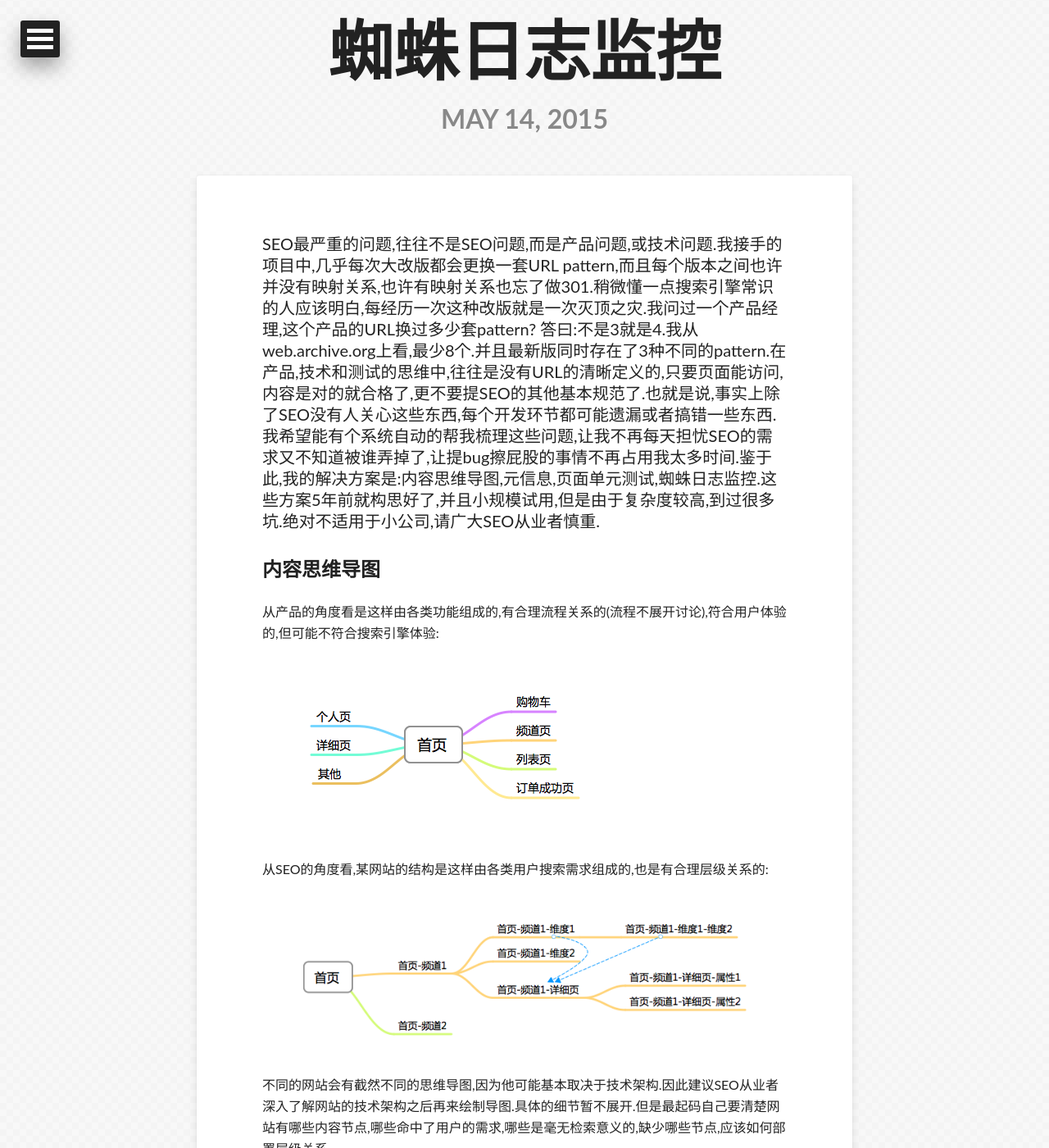
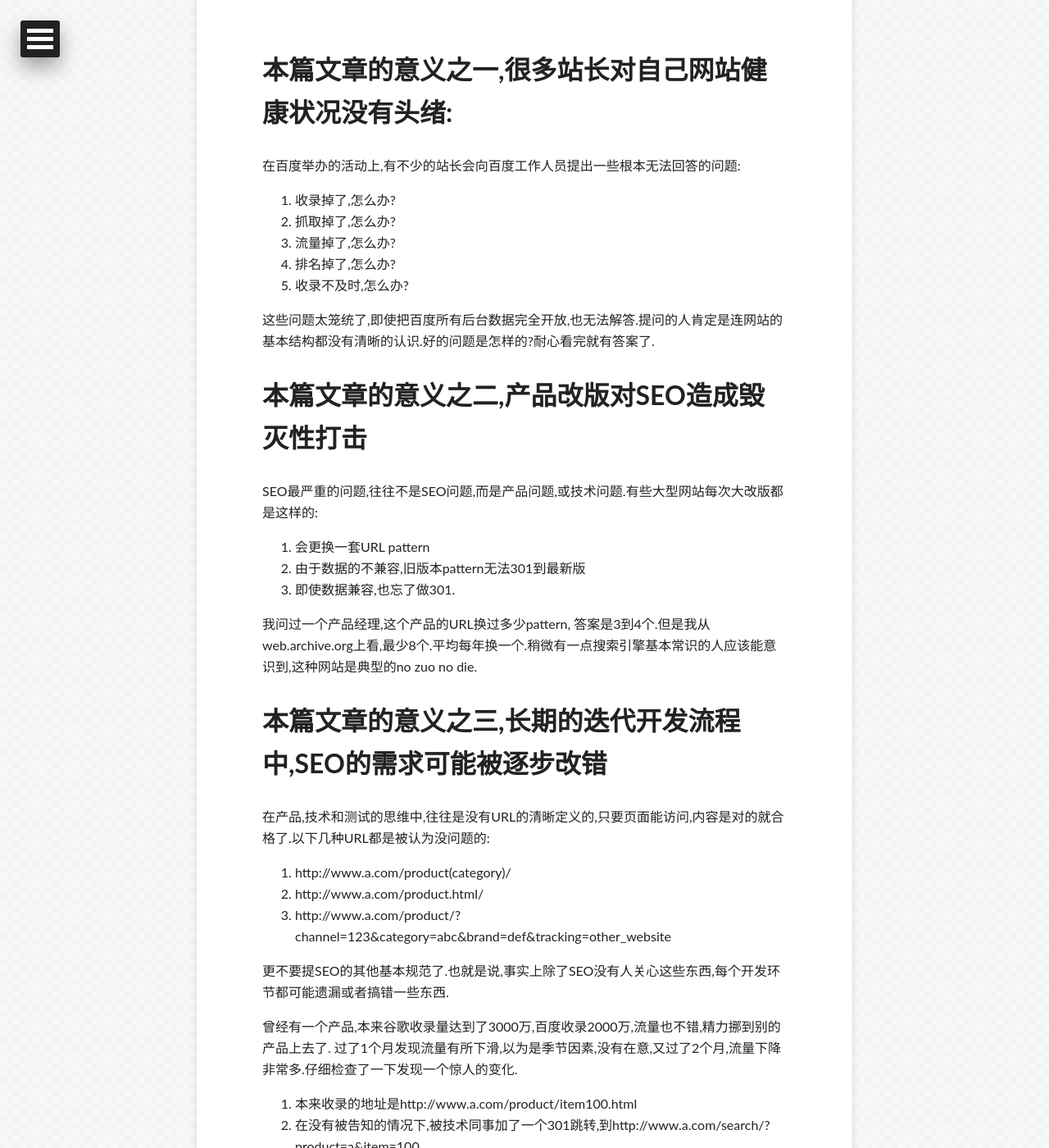
Before and after one commit to apyixiang/apyixiang.github.io, a Jekyll site: the page built from _posts/2015-05-14-seo-specs.markdown, in a window 1280 px wide and 1400 px high, scrolled down 263 px. Shown: the whole window at 82% size. Built offline with Jekyll 4.4.1, drawn with Linux system fonts in a browser that asks for light colours; some web fonts are replaced; Markdown is read by kramdown in place of the engine named in the settings; comment, search, counter and statistics services are not loaded; some of the changed text lies outside the part shown.

Commit message:
rearrange of the contents

```diff
--- a/_posts/2015-05-14-seo-specs.markdown
+++ b/_posts/2015-05-14-seo-specs.markdown
@@ -1,24 +1,84 @@
 ---
 layout: post
-title: "从SEO专业的角度谈网站规范:内容思维导图,元信息,页面单元测试,蜘蛛日志监控"
+title: "如何保证网站长期的SEO健康度"
 date: 2015-05-14 11:02
 comments: true
 categories: seo
 tags: [SEO]
 ---
 
-SEO最严重的问题,往往不是SEO问题,而是产品问题,或技术问题.我接手的项目中,几乎每次大改版都会更换一套URL pattern,而且每个版本之间也许并没有映射关系,也许有映射关系也忘了做301.稍微懂一点搜索引擎常识的人应该明白,每经历一次这种改版就是一次灭顶之灾.我问过一个产品经理,这个产品的URL换过多少套pattern? 答曰:不是3就是4.我从web.archive.org上看,最少8个.并且最新版同时存在了3种不同的pattern.在产品,技术和测试的思维中,往往是没有URL的清晰定义的,只要页面能访问,内容是对的就合格了,更不要提SEO的其他基本规范了.也就是说,事实上除了SEO没有人关心这些东西,每个开发环节都可能遗漏或者搞错一些东西.我希望能有个系统自动的帮我梳理这些问题,让我不再每天担忧SEO的需求又不知道被谁弄掉了,让提bug擦屁股的事情不再占用我太多时间.鉴于此,我的解决方案是:内容思维导图,元信息,页面单元测试,蜘蛛日志监控.这些方案5年前就构思好了,并且小规模试用,但是由于复杂度较高,到过很多坑.绝对不适用于小公司,请广大SEO从业者慎重.
+本篇文章的意义之一,很多站长对自己网站健康状况没有头绪:
+===============
+
+在百度举办的活动上,有不少的站长会向百度工作人员提出一些根本无法回答的问题:
+
+1. 收录掉了,怎么办?
+2. 抓取掉了,怎么办?
+3. 流量掉了,怎么办?
+4. 排名掉了,怎么办?
+5. 收录不及时,怎么办?
+
+这些问题太笼统了,即使把百度所有后台数据完全开放,也无法解答.提问的人肯定是连网站的基本结构都没有清晰的认识.好的问题是怎样的?耐心看完就有答案了.
+
+本篇文章的意义之二,产品改版对SEO造成毁灭性打击
+=================
+
+SEO最严重的问题,往往不是SEO问题,而是产品问题,或技术问题.有些大型网站每次大改版都是这样的:
+
+1. 会更换一套URL pattern
+2. 由于数据的不兼容,旧版本pattern无法301到最新版
+3. 即使数据兼容,也忘了做301.
+
+我问过一个产品经理,这个产品的URL换过多少pattern, 答案是3到4个.但是我从web.archive.org上看,最少8个.平均每年换一个.稍微有一点搜索引擎基本常识的人应该能意识到,这种网站是典型的no zuo no die.
+
+
+
+本篇文章的意义之三,长期的迭代开发流程中,SEO的需求可能被逐步改错
+=================
+
+在产品,技术和测试的思维中,往往是没有URL的清晰定义的,只要页面能访问,内容是对的就合格了.以下几种URL都是被认为没问题的:
+
+1. http://www.a.com/product(category)/
+2. http://www.a.com/product.html/
+3. http://www.a.com/product/?channel=123&category=abc&brand=def&tracking=other_website
+
+更不要提SEO的其他基本规范了.也就是说,事实上除了SEO没有人关心这些东西,每个开发环节都可能遗漏或者搞错一些东西.
+
+曾经有一个产品,本来谷歌收录量达到了3000万,百度收录2000万,流量也不错,精力挪到别的产品上去了. 过了1个月发现流量有所下滑,以为是季节因素,没有在意,又过了2个月,流量下降非常多.仔细检查了一下发现一个惊人的变化.
+
+1. 本来收录的地址是http://www.a.com/product/item100.html
+2. 在没有被告知的情况下,被技术同事加了一个301跳转,到http://www.a.com/search/?product=a&item=100
+3. 其中/search/目录在robots.txt中是Disallow的
+
+我希望能有个系统自动的帮我梳理这些问题,让我不再每天担忧SEO的需求又不知道被谁弄掉了,如果有问题,能让开发测试的同事马上就收到警报,让"擦屁股"的事情不再占用我太多时间.
+
+内容思维导图,元信息,页面单元测试,蜘蛛日志监控
+===============
+鉴于前边几点,我的解决方案是:
+
+* 内容思维导图
+* 元信息
+* 页面单元测试
+* 蜘蛛日志监控
+
+这些方案5年前就构思好了,并且小规模试用,但是由于复杂度和开发成本较高,到过很多坑.直到最近两年才逐步启用.绝对不适用于小公司,请广大SEO从业者慎重决策.
 
 ##内容思维导图
 
 从产品的角度看是这样由各类功能组成的,有合理流程关系的(流程不展开讨论),符合用户体验的,但可能不符合搜索引擎体验:
 ![产品思维导图]({{ site.url }}/images/seo-specs-pm-mindmap.png)
 
+从SEO的角度看,网站的结构是这样由各类用户搜索需求组成的,也是有合理层级关系的:
+![SEO内容思维导图]({{ site.url }}/images/seo-specs-mindmap.png)
+不同的网站会有截然不同的思维导图,因为他可能基本取决于技术架构.因此建议SEO从业者深入了解网站的技术架构之后再来绘制导图.具体的细节暂不展开.但是最起码自己要保证这几点:
 
-从SEO的角度看,某网站的结构是这样由各类用户搜索需求组成的,也是有合理层级关系的:
-![SEO内容思维导图]({{ site.url }}/images/seo-specs-mindmap.png)
-不同的网站会有截然不同的思维导图,因为他可能基本取决于技术架构.因此建议SEO从业者深入了解网站的技术架构之后再来绘制导图.具体的细节暂不展开.但是最起码自己要清楚网站有哪些内容节点,哪些命中了用户的需求,哪些是毫无检索意义的,缺少哪些节点,应该如何部署层级关系.
+1. 网站有哪些内容节点
+2. 哪些命中了用户的需求
+3. 哪些是毫无检索意义的
+4. 缺少哪些节点
+5. 应该如何部署层级关系
 
+思维导图绝对不是一劳永逸的,每当产品有新的pattern上线,或者旧的pattern下线,需要及时更新.每当你发现新的用户搜索习惯,也应该更新,并且推送给产品同事知道.
 
 
 ##元信息
@@ -48,7 +108,6 @@ www.example.com/?channel=123&category=abc&brand=def&tracking=other_website
 
 ##页面单元测试
 
-
 这个"单元测试"是借用了一个研发的术语,原本是测试某一个函数或类的.我是用来测试SEO的一个具体的细节定义.工具也是借用了"Rspec"来二次开发的.这个模块可以分为两个环境来运行,production和testing.
 
 其中production的测试,我们叫"回归测试",目的是保证之前已经上线的SEO需求,依然好好的呆在那里,如果报警需要及时修复.
@@ -59,13 +118,16 @@ testing环境中,是为了给研发人员做类似TDD(测试驱动开发)用的.
 
 ##蜘蛛日志监控
 
-有了"元信息"的定义.做蜘蛛日志监控易如反掌.在百度举办的活动上,有不少的站长会向百度工作人员提出一些根本无法回答的问题: 收录掉了, 抓取掉了, 收录不及时,等等.而从来不会说,"我的某某类型页面每天抓取量多少,其中response200的有多少,平均响应时间是多少,response301的......response4xx的......response5xx的......但是最近收录/抓取掉了"
+有了"元信息"的定义.做蜘蛛日志监控易如反掌.
 
 亲身经历的一些现象:
 
 1.   全站85%的访问,response code都是301.
 1.   蜘蛛抓取量的50%都是抓异步请求(ajax,iframe)的URL.
 1.   某些类别的页面平均响应时间超过10秒/次.
+1.   response code 200的访问中60%的请求都不是SEO需要的URL.
 
 附图仅展示一些字段给大家做参考
 ![蜘蛛日志监控报告]({{ site.url }}/images/seo-specs-log.png)
+
+针对本文开头的问题,比较靠谱的提问方式是, "我的某某pattern页面每天抓取量多少,其中response200的有多少,平均响应时间是多少,主要的内容,SEO元素都正常,没有作弊的行为,但是这个pattern最近抓取掉了,收录掉了". 其实能问这种问题的人,也基本不用提这类问题了.大多数的问题只要足够细化,就已经迎刃而解了.
```
